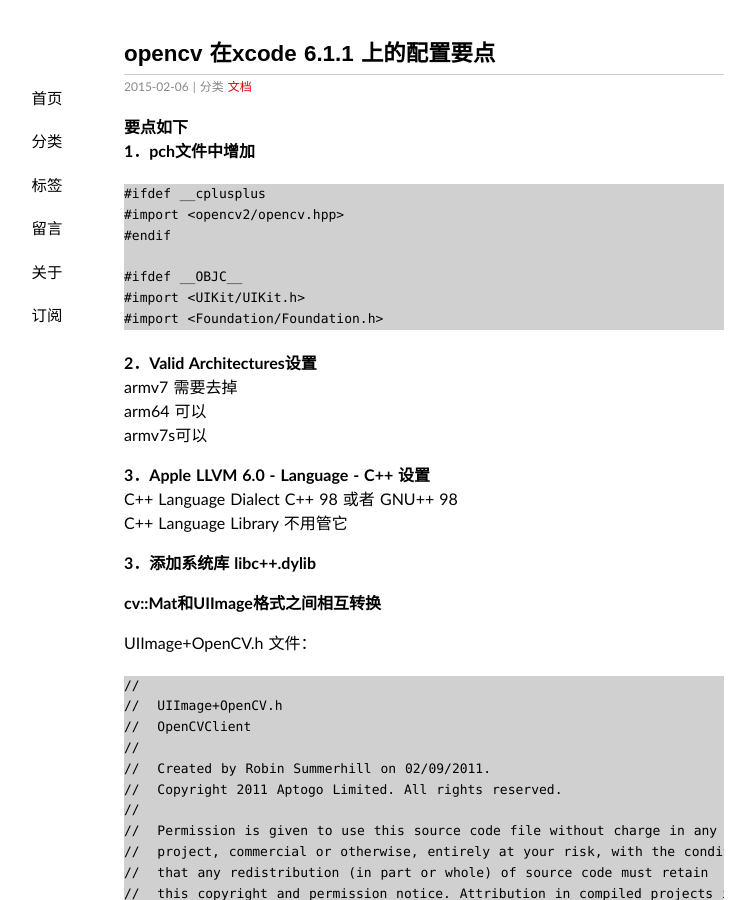
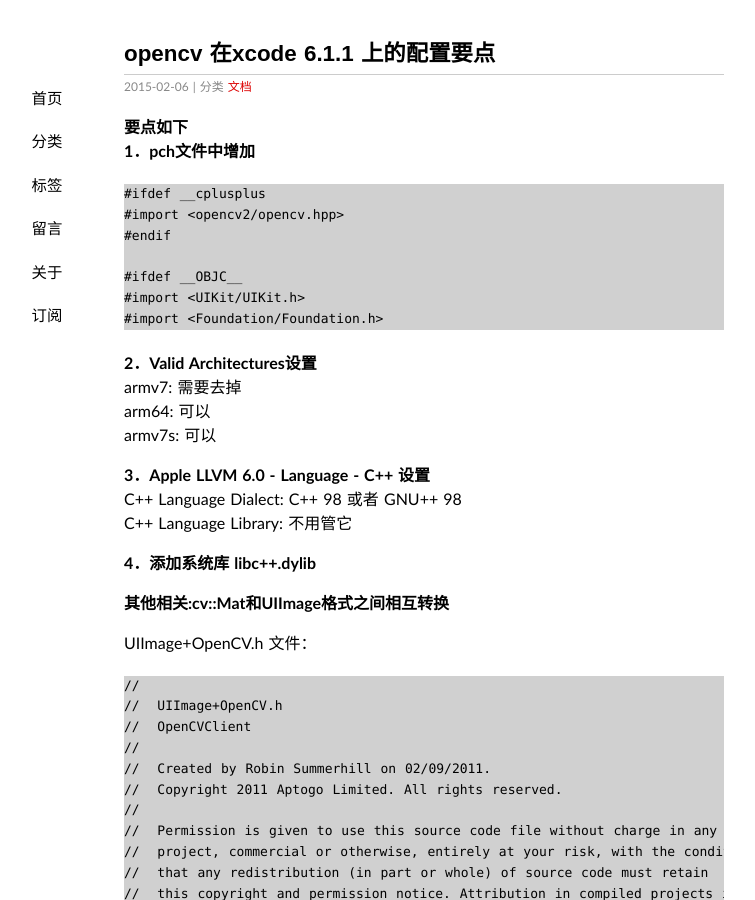
Before and after one commit to Oxidosnel/oxidosnel.github.io, a Jekyll site: the page built from _posts/2015-02-06-opencv-xcode6.1.1.md, in a window 1280 px wide and 900 px high. Shown: the whole window, without its empty margins (216-971 px from the left). Built offline with Jekyll 4.4.1, drawn with Linux system fonts in a browser that asks for light colours; Markdown is read by kramdown in place of the engine named in the settings; comment, search, counter and statistics services are not loaded.

Commit message:
hehehe
hehehehe

```diff
--- a/_posts/2015-02-06-opencv-xcode6.1.1.md
+++ b/_posts/2015-02-06-opencv-xcode6.1.1.md
@@ -18,19 +18,19 @@
 	#import <Foundation/Foundation.h>
 
 **2．Valid Architectures设置**
-armv7 需要去掉
-arm64 可以
-armv7s可以
+armv7:  需要去掉
+arm64:  可以
+armv7s: 可以
 
 **3．Apple LLVM 6.0 - Language - C++ 设置**
-C++ Language Dialect   C++ 98  或者  GNU++ 98
-C++ Language Library  不用管它
+C++ Language Dialect:   C++ 98  或者  GNU++ 98
+C++ Language Library:   不用管它
 
 
-**3．添加系统库 libc++.dylib**
+**4．添加系统库 libc++.dylib**
 
 
-**cv::Mat和UIImage格式之间相互转换**
+**其他相关:cv::Mat和UIImage格式之间相互转换**
 
 UIImage+OpenCV.h 文件：
 
```
